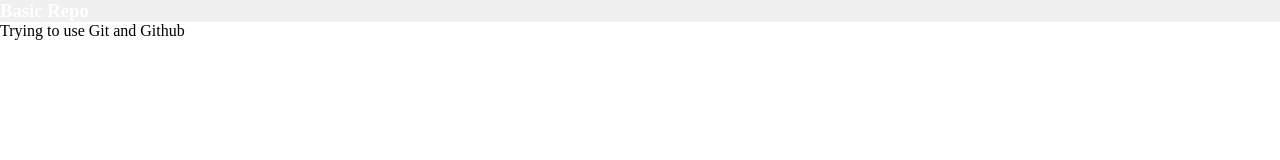
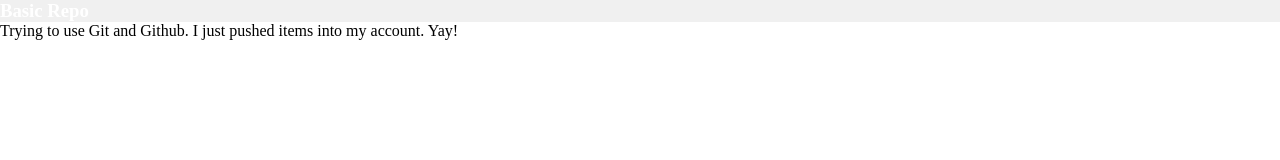
Before and after one commit to mml1/basic_repo, a plain HTML site: page index.html in a window 1280 px wide. Drawn offline with Linux system fonts and the light colour scheme.

Commit message:
updated index

```diff
--- a/index.html
+++ b/index.html
@@ -8,7 +8,7 @@
   <body>
     <div>
       <h3>Basic Repo</h3>
-      <p>Trying to use Git and Github</p>
+      <p>Trying to use Git and Github. I just pushed items into my account. Yay!</p>
     </div>
   </body>
 </html>
```
